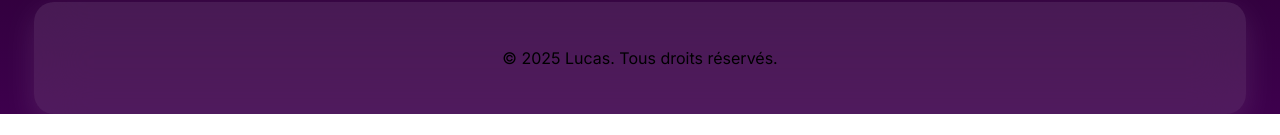
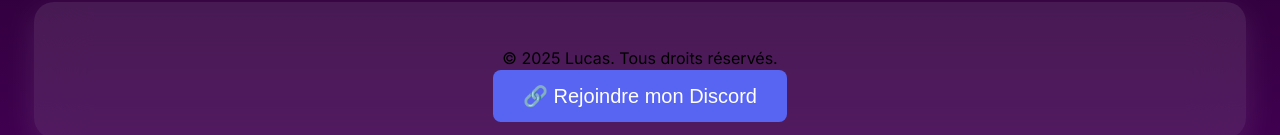
Before and after one commit to 5em3/foret, a plain HTML site: page index.html in a window 1280 px wide. Shown: the part 2197-2332 px from the top of the page. Before the commit the page ends 2311 px from the top, so only its background shows below. Drawn offline with Linux system fonts and the light colour scheme; a script that the page names is missing.

Commit message:
Mise à jour du site

```diff
--- a/index.html
+++ b/index.html
@@ -56,7 +56,7 @@
         </div>
     </section>
     <footer>
-        <p>&copy; 2025 Lucas. Tous droits réservés.</p>
+        <p>&copy; 2025 Lucas. Tous droits réservés.</p><a href="https://discord.gg/fg95Gnx7" class="discord-btn" target="_blank">🔗 Rejoindre mon Discord</a>
     </footer>
 
     <script src="script.js"></script>
--- a/style.css
+++ b/style.css
@@ -18,6 +18,22 @@ body {
 
 
 
+}
+
+.discord-btn {
+    background-color: #5865F2;
+    color: white;
+    font-size: 20px;
+    padding: 15px 30px;
+    border: none;
+    border-radius: 8px;
+    cursor: pointer;
+    transition: 0.3s;
+    text-decoration: none;
+    font-family: Arial, sans-serif;
+}
+.discord-btn:hover {
+    background-color: #4752c4;
 }
 #pa {
     color: white;
```
